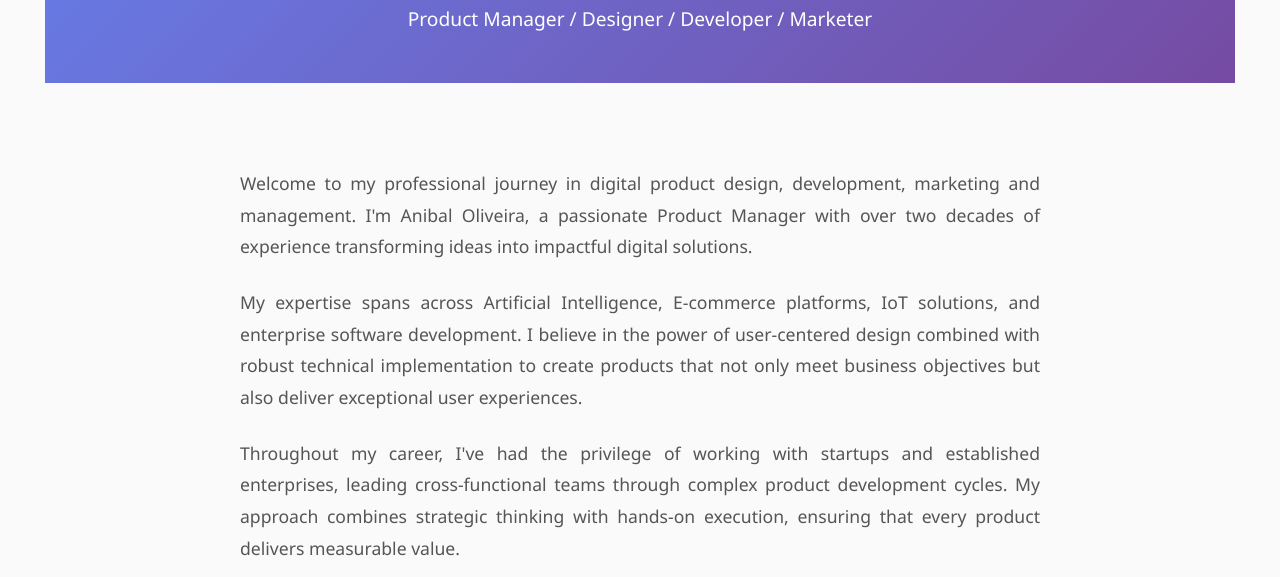
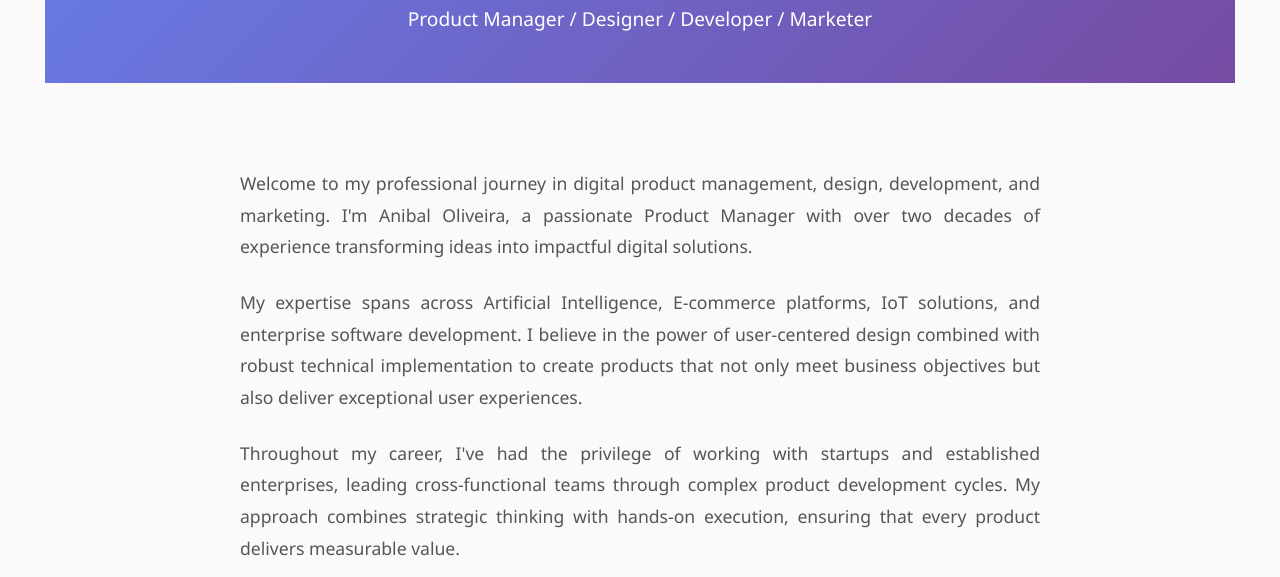
Before and after one commit to oliveiraanibal/anibaloliveira, a plain HTML site: page about.html in a window 1280 px wide. Shown: the part 223-800 px from the top of the page. Drawn offline with Linux system fonts and the light colour scheme; a web font is replaced by a local one.

Commit message:
Add files via upload

```diff
--- a/about.html
+++ b/about.html
@@ -63,7 +63,7 @@
             <section class="about-content">
                 <div class="about-text">
                     <p>
-                        Welcome to my professional journey in digital product design, development, marketing and management.
+                        Welcome to my professional journey in digital product management, design, development, and marketing.
                         I'm Anibal Oliveira, a passionate Product Manager with over two decades of experience
                         transforming ideas into impactful digital solutions.
                     </p>
```
